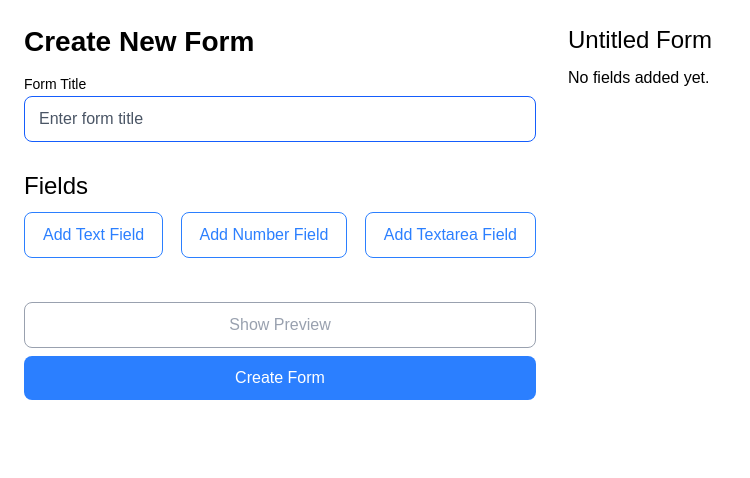
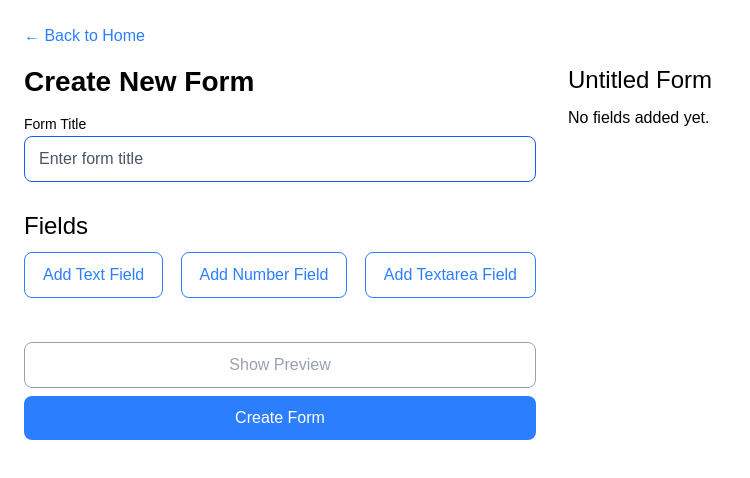
Before and after one commit to olenashevchuk/form-builder-app, a Next.js app: page /forms/create in a window 1280 px wide. Shown: the top 478 px of the page, without its empty margins (0-750 px from the left). Built offline with nearby package versions, Linux system fonts and the light colour scheme.

Commit message:
Add back button

```diff
--- a/app/forms/create/page.tsx
+++ b/app/forms/create/page.tsx
@@ -1,7 +1,18 @@
 "use client";
 
+import Link from "next/link";
 import FormBuilder from "@/components/form/FormBuilder";
 
 export default function CreateFormPage() {
-  return <FormBuilder />;
+  return (
+    <div className="min-h-screen p-6 ">
+      <Link
+        href="/"
+        className="inline-block mb-4 text-blue-600 hover:underline"
+      >
+        ← Back to Home
+      </Link>
+      <FormBuilder />
+    </div>
+  );
 }
--- a/app/forms/edit/[id]/page.tsx
+++ b/app/forms/edit/[id]/page.tsx
@@ -4,6 +4,7 @@ import { useEffect, useState } from "react";
 import { useParams, notFound } from "next/navigation";
 import FormBuilder from "@/components/form/FormBuilder";
 import { Field } from "types";
+import Link from "next/link";
 
 interface FormData {
   id: string;
@@ -49,10 +50,18 @@ export default function EditFormPage() {
   if (!form) return notFound();
 
   return (
-    <FormBuilder
-      formId={form.id}
-      initialTitle={form.title}
-      initialFields={form.fields}
-    />
+    <div className="min-h-screen p-6 ">
+      <Link
+        href="/"
+        className="inline-block mb-4 text-blue-600 hover:underline"
+      >
+        ← Back to Home
+      </Link>
+      <FormBuilder
+        formId={form.id}
+        initialTitle={form.title}
+        initialFields={form.fields}
+      />
+    </div>
   );
 }
--- a/components/form/FormBuilder.tsx
+++ b/components/form/FormBuilder.tsx
@@ -1,5 +1,3 @@
-"use client";
-
 import { useState, useEffect } from "react";
 import { useRouter } from "next/navigation";
 import { DndContext, closestCenter, DragEndEvent } from "@dnd-kit/core";
@@ -136,7 +134,7 @@ export default function FormBuilder({
   };
 
   return (
-    <div className="min-h-screen p-6 flex gap-8 relative">
+    <div className="flex gap-8 relative">
       <div className="w-1/2 max-w-lg">
         <h3 className="text-2xl font-bold mb-6">
           {isEditMode ? "Edit Form" : "Create New Form"}
```
